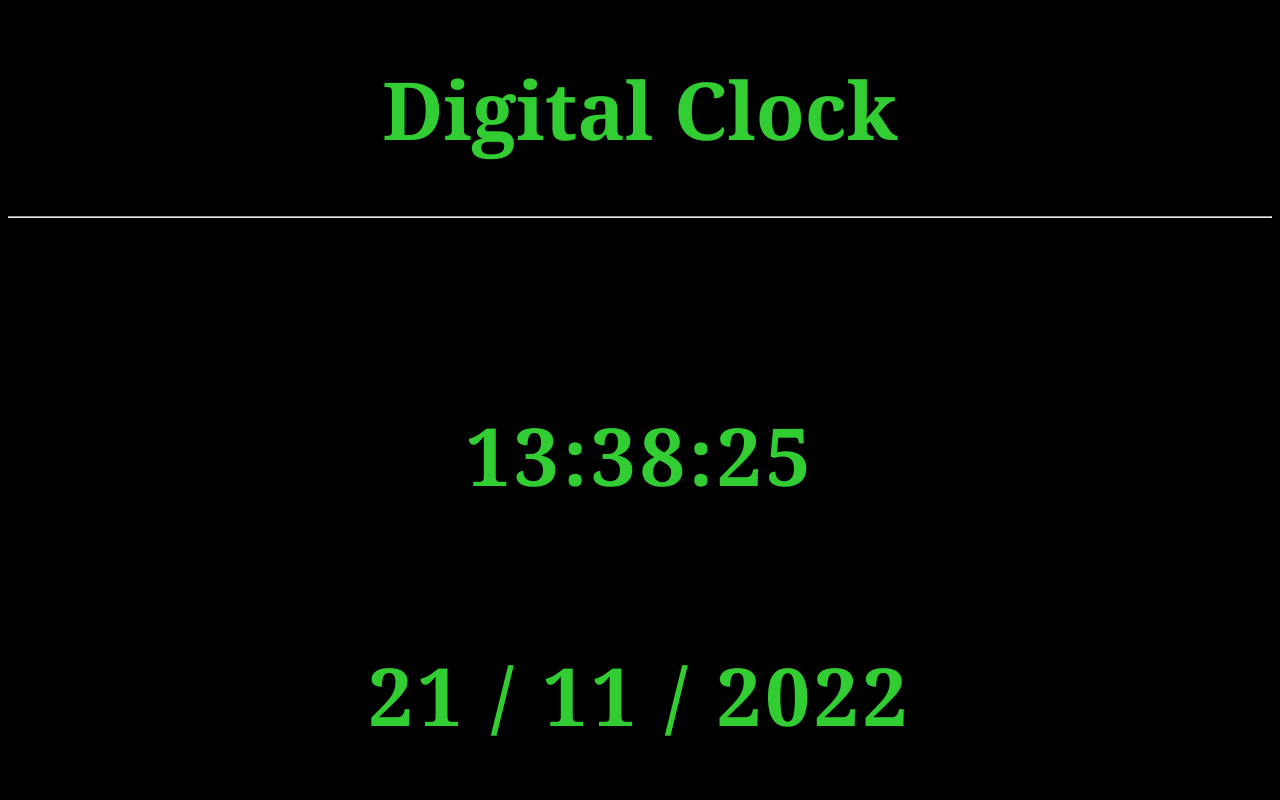
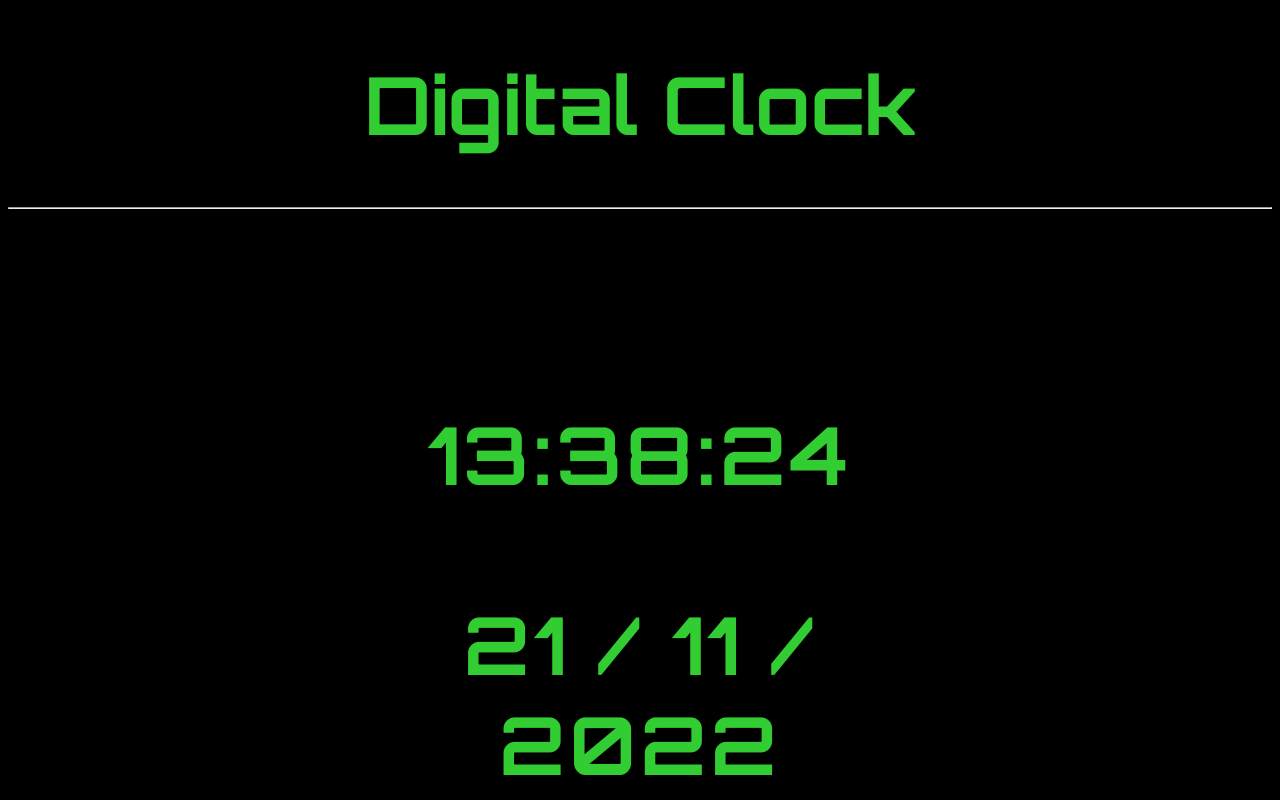
Before and after one commit to mike051985/react-clock, a plain HTML site: page index.html in a window 1280 px wide. Drawn offline with nearby package versions, Linux system fonts and the light colour scheme.

Commit message:
style.css

```diff
--- a/style.css
+++ b/style.css
@@ -1,3 +1,4 @@
+@import url('https://fonts.googleapis.com/css2?family=Orbitron:wght@400;500;600;700&display=swap');
 
 body{
     background-color: black;
@@ -5,7 +6,7 @@ body{
 }
 
 h1
-{  font-family: Georgia, 'Times New Roman', Times, serif;
+{  font-family: 'Orbitron', sans-serif;
     font-size: 80px;
     color: #32cd32;
     text-align: center;
```
